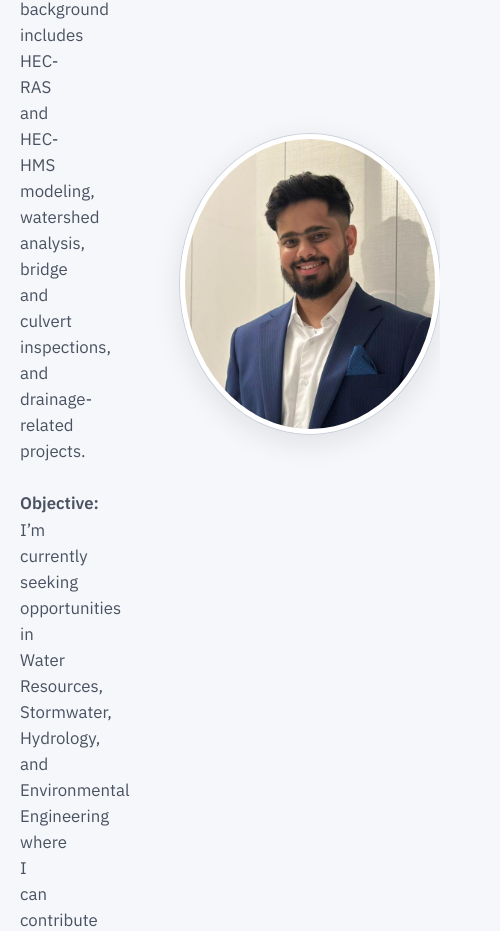
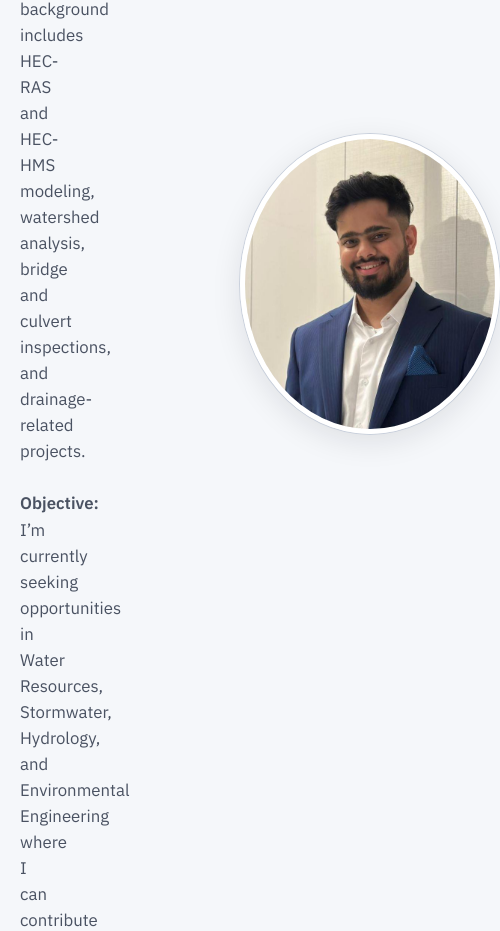
Before and after one commit to MaazBinNaseer/Portfolio_, a plain HTML site: page index.html in a window 390 px wide. Shown: the part 1074-2005 px from the top of the page, 500 px wide, since content can reach past the window. Drawn offline with Linux system fonts and the light colour scheme; no server answers.

Commit message:
Updated Part 3 space of Picture Profile

```diff
--- a/css/style.css
+++ b/css/style.css
@@ -223,6 +223,8 @@ main{ max-width:1120px; margin:0 auto; padding:0 clamp(1.25rem, 5vw, 4rem); }
     display:flex;
     align-items:center;
     justify-content:flex-end;
+
+    transform:translateX(60px);
   }
 
   .hero-photo img{
```
